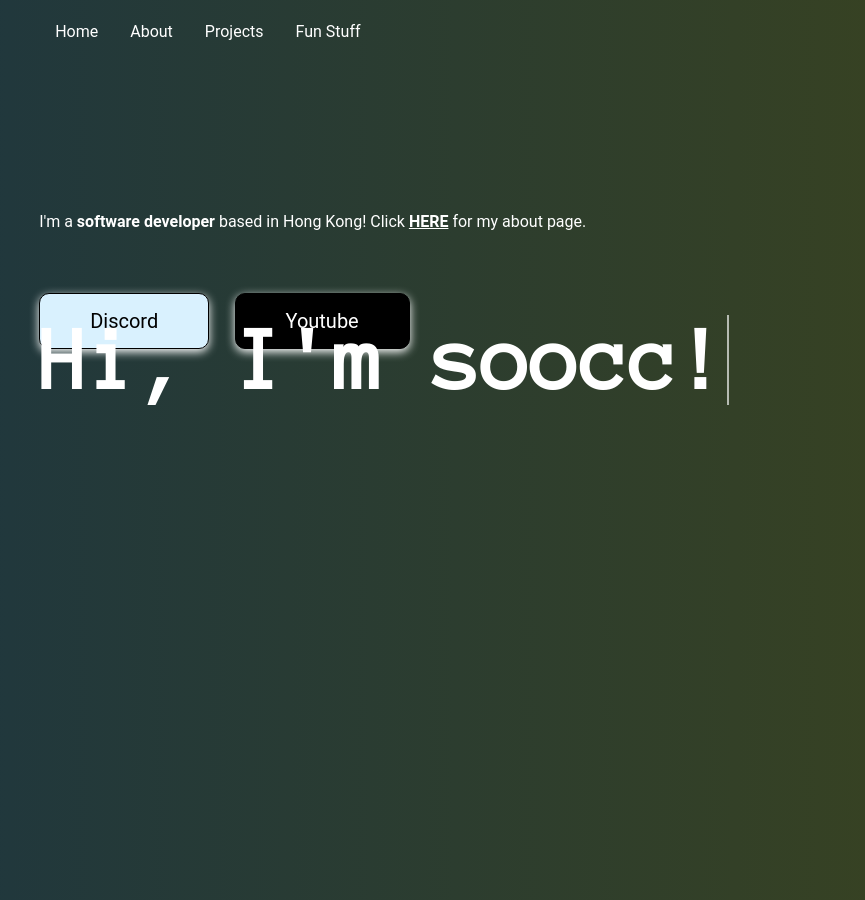
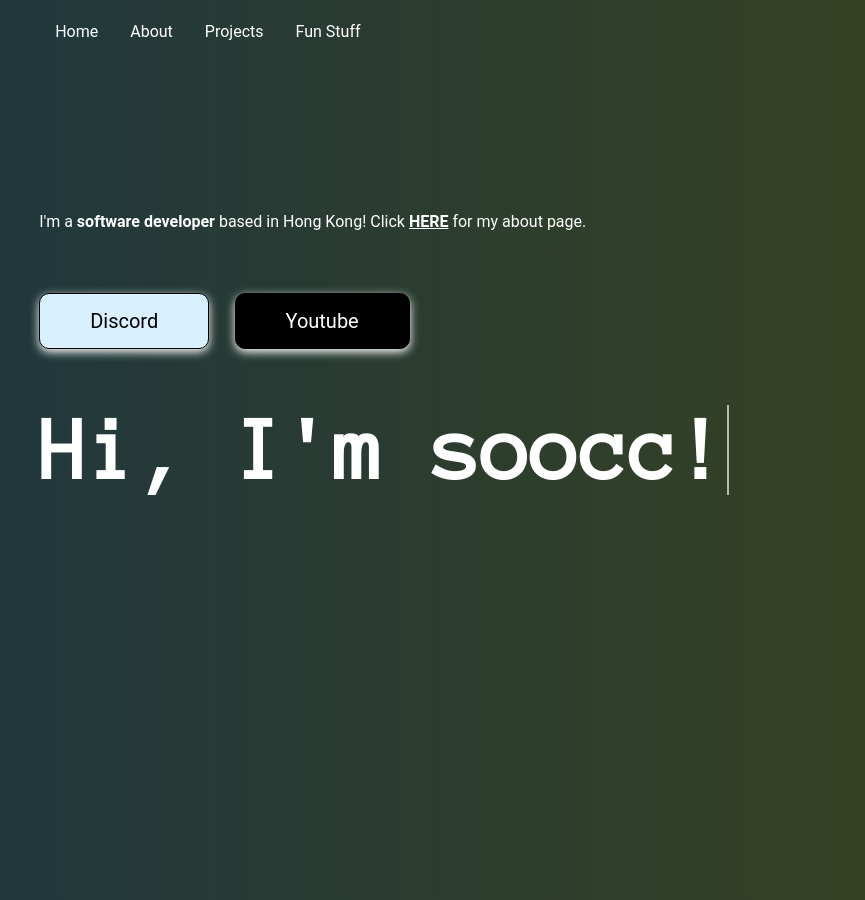
Before and after one commit to soocc/sooccsocks2, a Jekyll site: the page built from index.html, in a window 1280 px wide. Shown: the whole page, without its empty margins (32-897 px from the left). Built offline with Jekyll 4.4.1, drawn with Linux system fonts in a browser that asks for light colours; some web fonts are replaced.

Commit message:
Update index.html

```diff
--- a/index.html
+++ b/index.html
@@ -24,7 +24,7 @@ layout: default
 
       .line-1 {
         position: absolute;
-        bottom: 50%;
+        top: 50%;
         width: 24em;
         margin: 0 auto;
         border-right: 2px solid rgba(255,255,255,.75);
```
